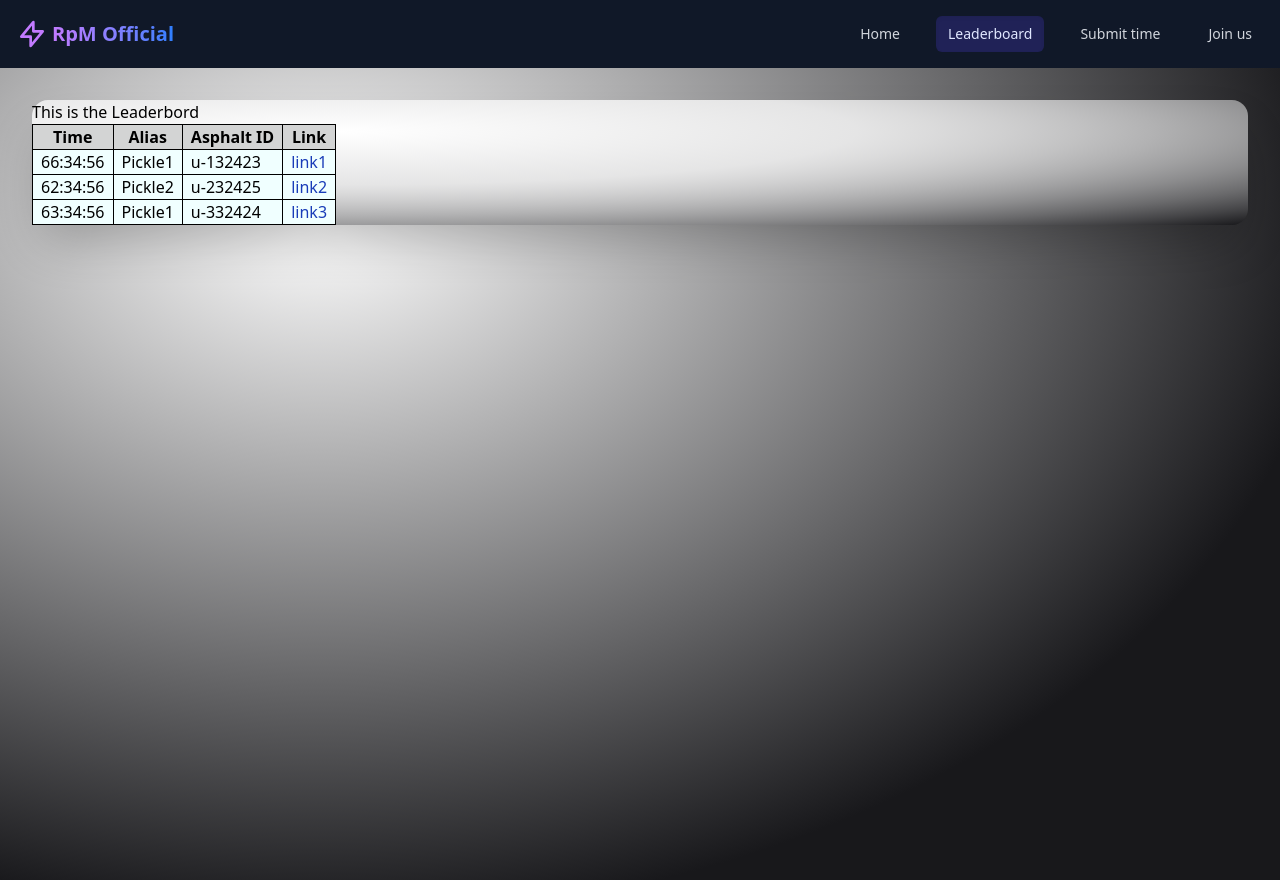
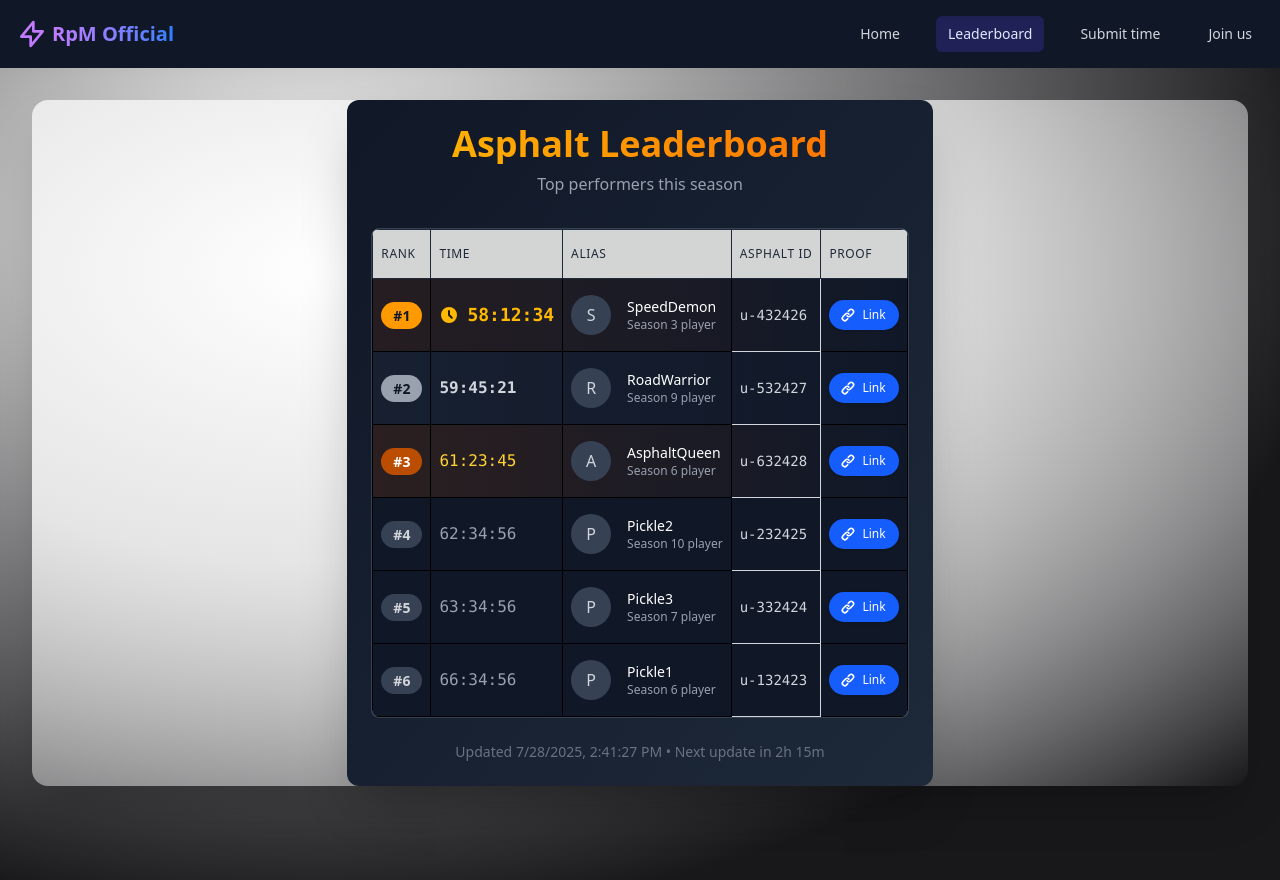
Before and after one commit to RpM-Vic/rpmrecruitment, a React (Vite) app: page /leaderboard in a window 1280 px wide. Built offline with nearby package versions, Linux system fonts and the light colour scheme.

Commit message:
Added submit time form in front end

```diff
--- a/src/pages/Leaderboard.tsx
+++ b/src/pages/Leaderboard.tsx
@@ -1,47 +1,131 @@
 import { useEffect, useState } from "react"
 
-const fakeData=[
+const fakeData = [
   {id:"qewr",alias:"Pickle1",asphaltID:"u-132423",time:"66:34:56", link:"link1"},
   {id:"qewr2",alias:"Pickle2",asphaltID:"u-232425",time:"62:34:56", link:"link2"},
-  {id:"qewr3",alias:"Pickle1",asphaltID:"u-332424",time:"63:34:56", link:"link3"},
+  {id:"qewr3",alias:"Pickle3",asphaltID:"u-332424",time:"63:34:56", link:"link3"},
+  {id:"qewr4",alias:"SpeedDemon",asphaltID:"u-432426",time:"58:12:34", link:"link4"},
+  {id:"qewr5",alias:"RoadWarrior",asphaltID:"u-532427",time:"59:45:21", link:"link5"},
+  {id:"qewr6",alias:"AsphaltQueen",asphaltID:"u-632428",time:"61:23:45", link:"link6"},
 ]
 
 export const Leaderboard = () => {
-  const [serverData,setServerData]=useState<typeof fakeData>([])
-  useEffect(()=>{
-    setServerData(fakeData)
-  },[])
+  const [serverData, setServerData] = useState<typeof fakeData>([])
+
+  useEffect(() => {
+    // Simulate loading delay
+    const timer = setTimeout(() => {
+      setServerData(fakeData.sort((a, b) => a.time.localeCompare(b.time)))
+    }, 500)
+
+    return () => clearTimeout(timer)
+  }, [])
 
   return (
-    <div>
-      <h2>This is the Leaderbord</h2>
-      <table>
-        <thead>
+    <div className="max-w-4xl mx-auto p-6 bg-gradient-to-br from-gray-900 to-gray-800 rounded-xl shadow-2xl">
+      <div className="text-center mb-8">
+        <h2 className="text-4xl font-bold bg-clip-text text-transparent bg-gradient-to-r from-amber-400 to-orange-500 mb-2">
+          Asphalt Leaderboard
+        </h2>
+        <p className="text-gray-400">Top performers this season</p>
+      </div>
+
+      <div className="overflow-x-auto rounded-lg border border-gray-700">
+        <table className="min-w-full divide-y divide-gray-700">
+          <thead className="bg-gray-800">
             <tr>
-            <th>Time</th>
-            <th>Alias</th>
-            <th>Asphalt ID</th>
-            <th>Link</th>
+              <th scope="col" className="px-6 py-4 text-left text-xs font-medium text-gray-800 uppercase tracking-wider">
+                Rank
+              </th>
+              <th scope="col" className="px-6 py-4 text-left text-xs font-medium text-gray-800 uppercase tracking-wider">
+                Time
+              </th>
+              <th scope="col" className="px-6 py-4 text-left text-xs font-medium text-gray-800 uppercase tracking-wider">
+                Alias
+              </th>
+              <th scope="col" className="px-6 py-4 text-left text-xs font-medium text-gray-800 uppercase tracking-wider">
+                Asphalt ID
+              </th>
+              <th scope="col" className="px-6 py-4 text-left text-xs font-medium text-gray-800 uppercase tracking-wider">
+                Proof
+              </th>
             </tr>
           </thead>
-        <tbody>
-          {serverData.map((data) => (
-            <tr key={data.id} className="hover:bg-amber-50">
-              <td>{data.time}</td>
-              <td>{data.alias}</td>
-              <td>{data.asphaltID}</td>
-               <td>
-                <a href={data.link}
+          <tbody className="bg-gray-900 divide-y divide-gray-700">
+            {serverData.map((data, index) => (
+              <tr
+                key={data.id}
+                className={`transition-all duration-200 hover:bg-gray-800 ${index < 3 ? "bg-opacity-60" : ""} ${
+                  index === 0 ? "bg-gradient-to-r from-amber-900/20 to-transparent" :
+                  index === 1 ? "bg-gradient-to-r from-gray-700/20 to-transparent" :
+                  index === 2 ? "bg-gradient-to-r from-amber-800/20 to-transparent" : ""
+                }`}
+              >
+                <td className="px-6 py-4 whitespace-nowrap">
+                  <span className={`px-3 py-1 rounded-full text-sm font-semibold ${
+                    index === 0 ? "bg-amber-500 text-gray-900" :
+                    index === 1 ? "bg-gray-400 text-gray-900" :
+                    index === 2 ? "bg-amber-700 text-white" : "bg-gray-700 text-gray-300"
+                  }`}>
+                    #{index + 1}
+                  </span>
+                </td>
+                <td className="px-6 py-4 whitespace-nowrap">
+                  <div className="flex items-center">
+                    {index === 0 && (
+                      <svg className="w-5 h-5 text-amber-400 mr-2" fill="currentColor" viewBox="0 0 20 20">
+                        <path fillRule="evenodd" d="M10 18a8 8 0 100-16 8 8 0 000 16zm1-12a1 1 0 10-2 0v4a1 1 0 00.293.707l2.828 2.829a1 1 0 101.415-1.415L11 9.586V6z" clipRule="evenodd" />
+                      </svg>
+                    )}
+                    <span className={`font-mono ${
+                      index === 0 ? "text-amber-400 font-bold text-lg" :
+                      index === 1 ? "text-gray-300 font-semibold" :
+                      index === 2 ? "text-amber-300" : "text-gray-400"
+                    }`}>
+                      {data.time}
+                    </span>
+                  </div>
+                </td>
+                <td className="px-6 py-4 whitespace-nowrap">
+                  <div className="flex items-center">
+                    <div className="flex-shrink-0 h-10 w-10">
+                      <div className="h-10 w-10 rounded-full bg-gray-700 flex items-center justify-center">
+                        <span className="text-gray-300 font-medium">
+                          {data.alias.charAt(0).toUpperCase()}
+                        </span>
+                      </div>
+                    </div>
+                    <div className="ml-4">
+                      <div className="text-sm font-medium text-white">{data.alias}</div>
+                      <div className="text-xs text-gray-400">Season {Math.floor(Math.random() * 10) + 1} player</div>
+                    </div>
+                  </div>
+                </td>
+                <td className="px-6 py-4 whitespace-nowrap text-sm text-gray-300 font-mono">
+                  {data.asphaltID}
+                </td>
+                <td className="px-6 py-4 whitespace-nowrap text-sm">
+                  <a
+                    href={data.link}
                     target="_blank"
                     rel="noopener noreferrer"
-                className="text-blue-800 hover:text-blue-500"
-                >{data.link}</a>
+                    className="inline-flex items-center px-3 py-1.5 border border-transparent text-xs font-medium rounded-full shadow-sm text-white bg-blue-600 hover:bg-blue-700 transition-colors duration-200"
+                  >
+                    <svg className="-ml-0.5 mr-1.5 h-4 w-4" fill="currentColor" viewBox="0 0 20 20">
+                      <path fillRule="evenodd" d="M12.586 4.586a2 2 0 112.828 2.828l-3 3a2 2 0 01-2.828 0 1 1 0 00-1.414 1.414 4 4 0 005.656 0l3-3a4 4 0 00-5.656-5.656l-1.5 1.5a1 1 0 101.414 1.414l1.5-1.5zm-5 5a2 2 0 012.828 0 1 1 0 101.414-1.414 4 4 0 00-5.656 0l-3 3a4 4 0 105.656 5.656l1.5-1.5a1 1 0 10-1.414-1.414l-1.5 1.5a2 2 0 11-2.828-2.828l3-3z" clipRule="evenodd" />
+                    </svg>
+                    Link
+                  </a>
                 </td>
               </tr>
             ))}
           </tbody>
         </table>
       </div>
+
+      <div className="mt-6 text-center text-gray-500 text-sm">
+        <p>Updated {new Date().toLocaleString()} • Next update in 2h 15m</p>
+      </div>
+    </div>
   );
-
 }
```
Also changed, not shown: src/pages/SubmitTimeForm.tsx (+130 -21 lines), 5 other files (tests, documents, lock files or other folders). Lines whose indentation alone changed are shown as unchanged.
